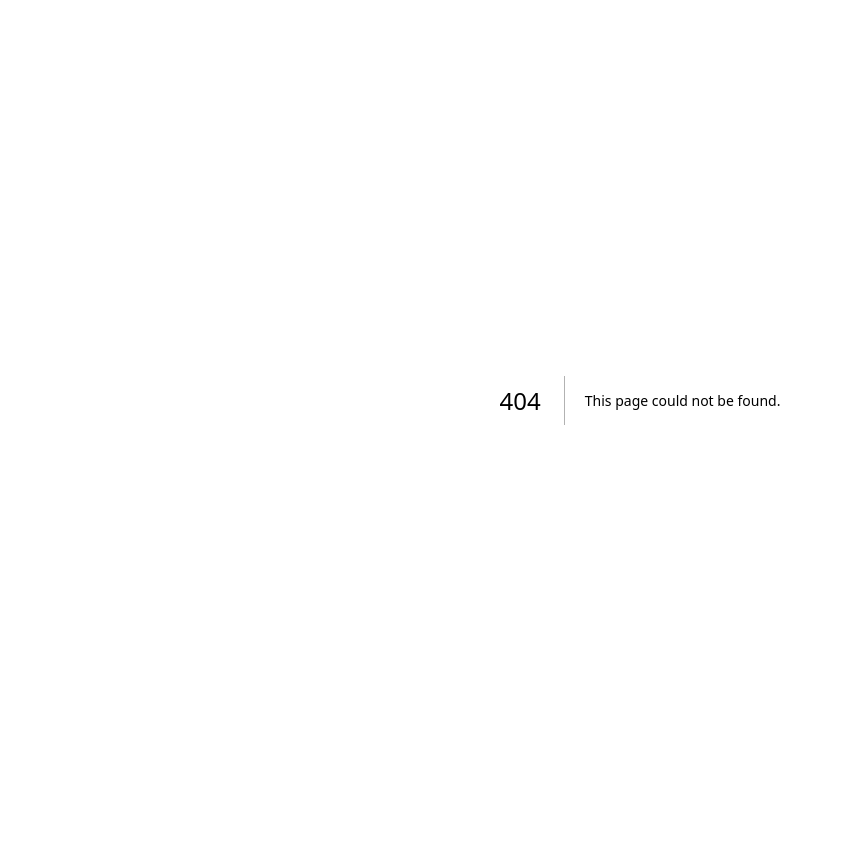
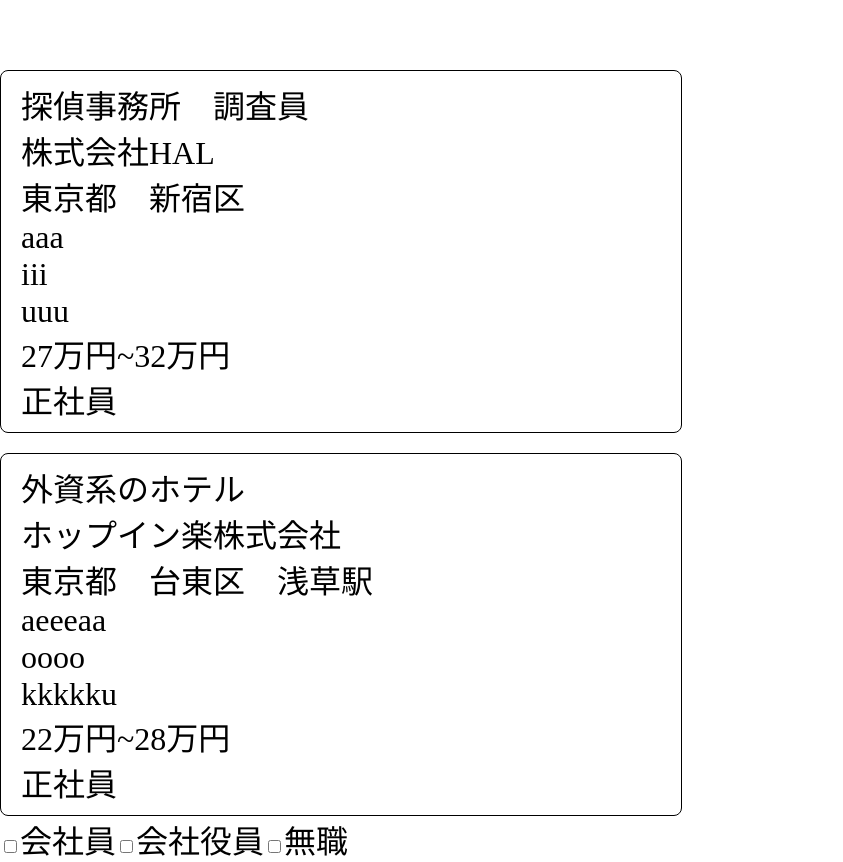
Before and after one commit to ShunNadamoto/clonepractice, a Next.js app: page /test1000 in a window 1280 px wide. Before the commit this address had no page. Shown: the whole page, without its empty margins (0-843 px from the left). Before the commit the page ends 800 px from the top, so only its background shows below. Built offline with nearby package versions, Linux system fonts and the light colour scheme.

Commit message:
1.3灘本作業

```diff
--- /dev/null
+++ b/src/components/Profile1000/Profile1000.tsx
@@ -0,0 +1,26 @@
+import { FC } from 'react';
+import styles from './index.module.scss';
+
+type Props = {
+  category: string;
+  companyName: string;
+  location: string;
+  salary: string;
+  jobType: string;
+  tagList: string[];
+};
+
+export const Profile1000: FC<Props> = ({ category, companyName, location, salary, jobType, tagList }) => {
+  return (
+    <div className={styles.container}>
+      <div>{category}</div>
+      <div>{companyName}</div>
+      <div>{location}</div>
+      <div>
+        {tagList.map((elem, index) => <div key={index}>{elem}</div>)}
+      </div>
+      <div>{salary}</div>
+      <div>{jobType}</div>
+    </div>
+  );
+};
--- /dev/null
+++ b/src/components/Profile1000/index.module.scss
@@ -0,0 +1,9 @@
+.container {
+    & + & {
+      margin-top: 20px;
+    }
+    border: 1px solid black;
+    border-radius: 8px;
+    padding: 10px 20px;
+    width: 50%;
+  }
--- /dev/null
+++ b/src/components/Profile1000/index.tsx
@@ -0,0 +1 @@
+export * from './Profile1000';
--- a/src/pages/study3/index.tsx
+++ b/src/pages/study3/index.tsx
@@ -12,7 +12,7 @@ const Study3: NextPage = () => {
   // console.log('note:', note);
   // console.log('tel:', tel);
   const fruitsList = [
-    { value: '', label: '特になし' },
+    { value: '', label: '特にnone' },
     { value: '1', label: 'みかん' },
     { value: '2', label: 'りんご' },
     { value: '3', label: 'ばなな' },
@@ -65,14 +65,14 @@ const Study3: NextPage = () => {
 
       <label>
         <select value={selectedFruit} onChange={(event) => setSelectedFruit(event.target.value)}>
-          <option value=''>特になし</option>
+          <option value=''>特になく</option>
           <option value='1'>みかん</option>
           <option value='2'>りんご</option>
           <option value='3'>ばなな</option>
         </select>
 
         <select value={selectedFruit} onChange={(event) => setSelectedFruit(event.target.value)}>
-          <option value=''>特になし</option>
+          <option value=''>特にない</option>
           {fruitsList.map((elem) => (
             <option key={elem.value} value={elem.value}>
               {elem.label}
--- /dev/null
+++ b/src/pages/test1000/index.module.scss
@@ -0,0 +1,61 @@
+.container {
+  padding-top: 70px;
+  font-size: 32px;
+
+  &__header {
+    position: fixed;
+    background-color: yellow;
+    height: 40px;
+    z-index: 100;
+    top: 0;
+    left: 0;
+    width: 100vw;
+  }
+
+  &__button {
+    font-size: 14px;
+    background-color: #2557a7;
+    border: 0;
+    border-radius: 8px;
+    color: #fff;
+    padding: 8px 20px;
+    cursor: pointer;
+    margin-left: 20px;
+    width: 200px;
+    height: 50px;
+
+    &:hover {
+      background: red;
+    }
+  }
+
+  &__positionSample {
+    position: relative;
+    width: 300px;
+    height: 200px;
+    background-color: red;
+
+    &__absolute {
+      background: blue;
+      position: absolute;
+      right: 10px;
+      top: 10px;
+    }
+  }
+
+  &__flexBox {
+    display: flex;
+    background: blue;
+    height: 700px;
+    align-items: center;
+    justify-content: space-between;
+    flex-wrap: wrap;
+    gap: 40px 50px;
+
+    &__item {
+      background-color: red;
+      width: 40%;
+      height: 600px;
+    }
+  }
+}
--- /dev/null
+++ b/src/pages/test1000/index.tsx
@@ -0,0 +1,90 @@
+import { NextPage } from 'next';
+import { useState } from 'react';
+import styles from './index.module.scss';
+import { Profile1000 } from '@/components/Profile1000';
+
+const Test1000: NextPage = () => {
+  const testData = [
+    {
+      id: 1,
+      category: '探偵事務所　調査員',
+      companyName: '株式会社HAL',
+      location: '東京都　新宿区',
+      salary: '27万円~32万円',
+      jobType: '正社員',
+      tagList: ['aaa', 'iii', 'uuu']
+    },
+    {
+      id: 2,
+      category: '外資系のホテル',
+      companyName: 'ホップイン楽株式会社',
+      location: '東京都　台東区　浅草駅',
+      salary: '22万円~28万円',
+      jobType: '正社員',
+      tagList: ['aeeeaa', 'oooo', 'kkkkku']
+    },
+  ];
+
+  const featuresList = [
+    { value: '', label: '交通費支給' },
+    { value: '1', label: 'マスク' },
+    { value: '2', label: '昇給あり' },
+    { value: '3', label: '急募' },
+  ];
+
+  const [workingStyle, setWorkingStyle] = useState('employee');
+  const [workingStyleCheckBox, setWorkingStyleCheckBox] = useState<string[]>([]);
+
+  const workingStyleList = [
+    { value: 'employee', label: '会社員' },
+    { value: 'executive', label: '会社役員' },
+    { value: 'free', label: '無職' },
+  ];
+
+  return (
+    <div className={styles.container}>
+      {testData.map((elem) => (
+        <Profile1000
+          key={elem.id}
+          category={elem.category}
+          companyName={elem.companyName}
+          location={elem.location}
+          salary={elem.salary}
+          jobType={elem.jobType}
+          tagList={elem.tagList}
+        />
+      ))}
+
+      <div>
+        {workingStyleList.map((elem) => (
+          <label key={elem.value}>
+            <input
+              type='checkbox'
+              value={elem.value}
+              checked={workingStyleCheckBox.includes(elem.value)}
+              onChange={(event) => {
+                let newWorkingStyleCheckBox: string[];
+                if (event.target.checked) {
+                  console.log(event.target.checked);
+                  console.log(event.target.value);
+                  if (workingStyleCheckBox.length === 10) {
+                    return;
+                  }
+                  newWorkingStyleCheckBox = [...workingStyleCheckBox, event.target.value];
+                } else {
+                  newWorkingStyleCheckBox = workingStyleCheckBox.filter(
+                    (filterElem) => filterElem !== event.target.value,
+                  );
+                }
+                setWorkingStyleCheckBox(newWorkingStyleCheckBox);
+              }}
+            />
+            {elem.label}
+          </label>
+        ))}
+      </div>
+    </div>
+  );
+};
+
+export default Test1000;
```
Also changed, not shown: src/pages/test111/index.tsx (+6 -8 lines), src/components/AccordionMenu1000/AccordionMenu1000.tsx (added), src/components/AccordionMenu1000/index.modules.scss (added), src/components/AccordionMenu1000/index.ts (added).
